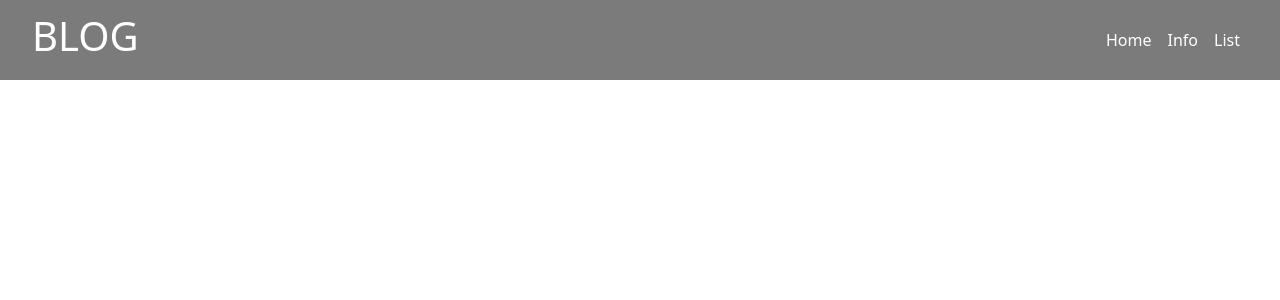
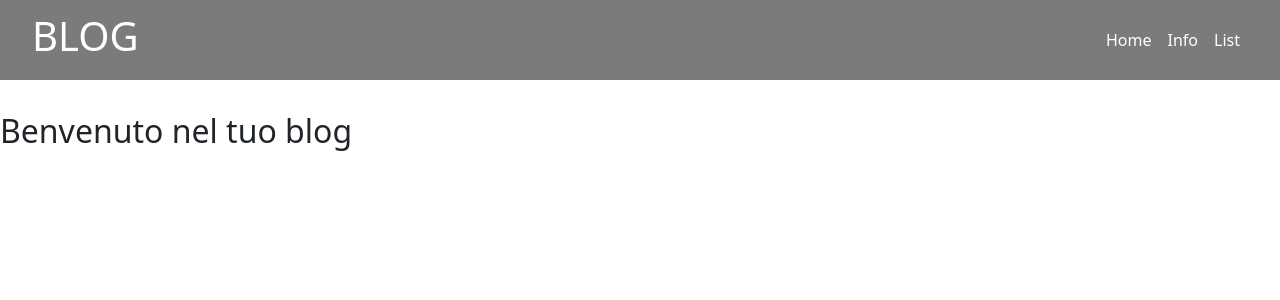
Before and after one commit to Gargenziano03/react-router, a React (Vite) app: page / in a window 1280 px wide. Shown: the top 300 px of the page. Built offline with nearby package versions, Linux system fonts and the light colour scheme.

Commit message:
add components jumbotron

```diff
--- a/src/pages/Homepage.jsx
+++ b/src/pages/Homepage.jsx
@@ -1,3 +1,11 @@
 export default function HomePage() {
-    return
+    return (
+        <>
+            <main>
+                <div className="home">
+                    <h2>Benvenuto nel tuo blog</h2>
+                </div>
+            </main>
+        </>
+    )
 }
```
Also changed, not shown: src/components/Jumbotron.jsx (added, +13 -0 lines), src/pages/listPost.jsx (line endings or trailing spaces).
